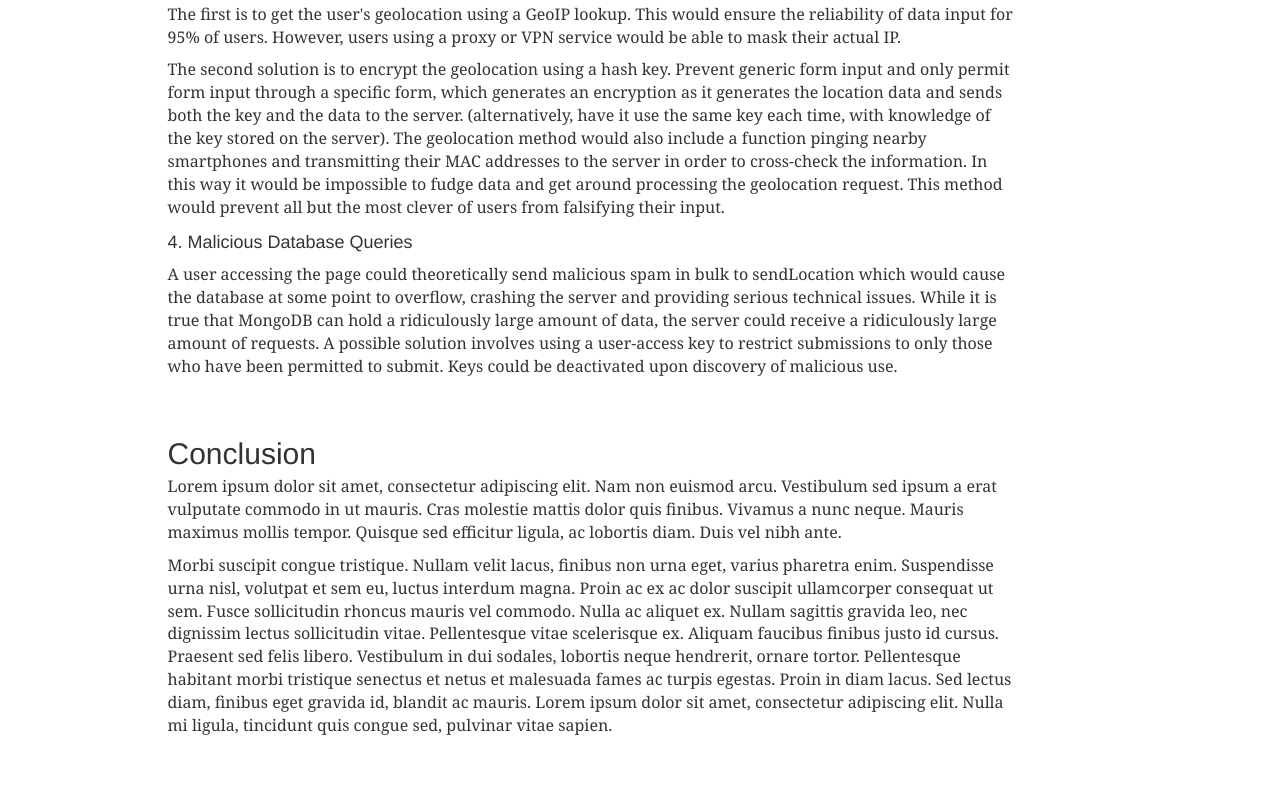
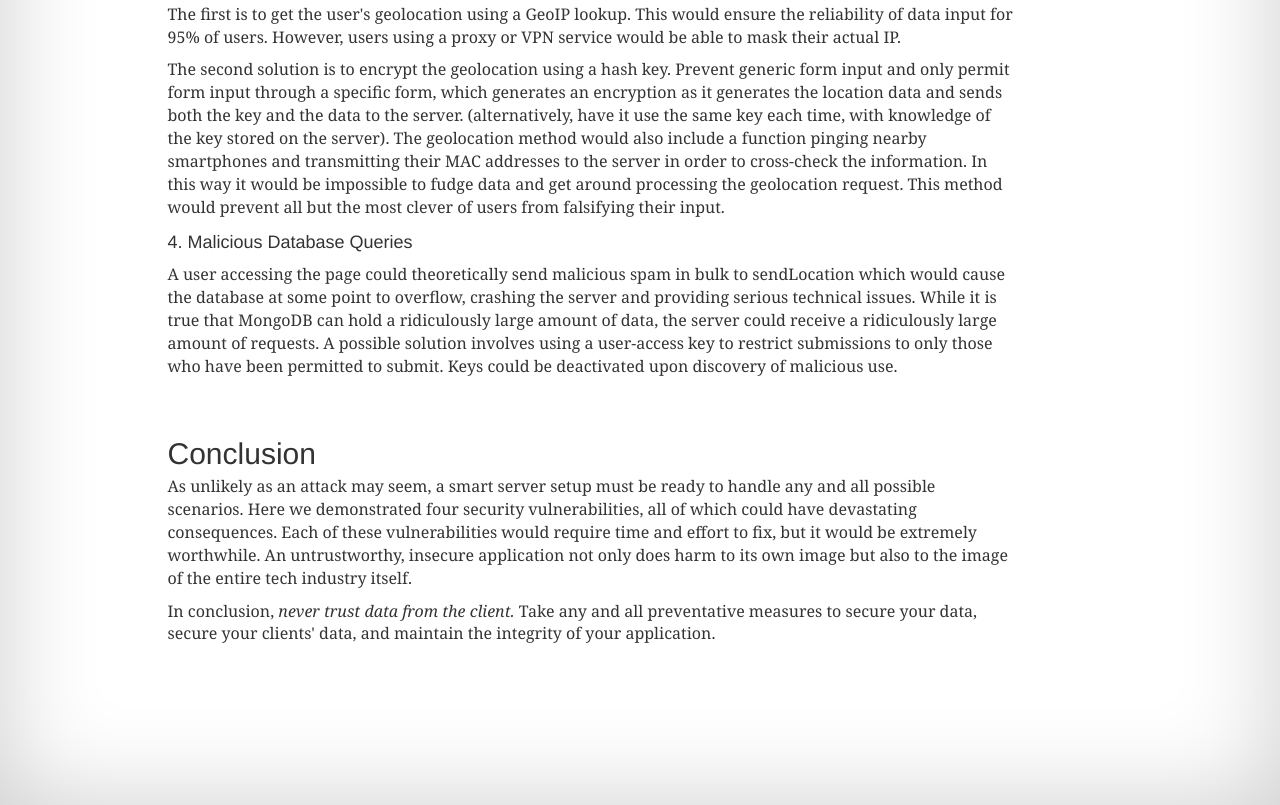
Before and after one commit to rhavens/comp20-rhavens, a plain HTML site: page security/index.html in a window 1280 px wide. Shown: the part 2022-2827 px from the top of the page. Drawn offline with nearby package versions, Linux system fonts and the light colour scheme.

Commit message:
Webpage complete

```diff
--- a/security/custom.css
+++ b/security/custom.css
@@ -210,3 +210,13 @@ h4 {
 ul {
   padding-left: 0;
 }
+
+.site-wrapper {
+  background-color:#FFFFFF;
+  display: table;
+  width: 100%;
+  height: 100%; /* For at least Firefox */
+  min-height: 100%;
+  -webkit-box-shadow: inset 0 0 100px rgba(0,0,0,.2);
+          box-shadow: inset 0 0 100px rgba(0,0,0,.2);
+}
--- a/security/index.html
+++ b/security/index.html
@@ -10,6 +10,7 @@
 </head>
 
 <body data-spy="scroll" data-target=".navbar-default">
+	<div class="site-wrapper">
 	<div class="container">
 		<div class="row">
 			<div class="col-lg-9 col-lg-offset-1">
@@ -36,7 +37,7 @@
 					<h2 class="blog-post-title" id="issues">Issues Found</h2>
 					<ul>
 						<li><h4>1. Cross-site Scripting (XSS)</h4></li>
-						<li><p>According to <a href="en.wikipedia.org/wiki/Cross-site_scripting">Wikipedia</a>, Cross-site scripting is a type of computer security vulnerability which enables attackers to inject client-side script into web pages which may then be viewed by other users.</p></li>
+						<li><p>According to <a href="http://en.wikipedia.org/wiki/Cross-site_scripting">Wikipedia</a>, Cross-site scripting is a type of computer security vulnerability which enables attackers to inject client-side script into web pages which may then be viewed by other users.</p></li>
 						<li><p>Special characters are not parsed from input, which makes submitting a malicious script as part of the login form as simple as placing &lt;script&gt; tags. Also important is that there are no contorls in place limiting script src location - I was able to insert jQuery into the page by using a CDN.</p></li>
 						<li><h4>2. No restrictions on input</h4></li>
 						<li><p>Using Burp Suite, I posted a number of test forms, some containing sanitary data and some containing bytecode from zipped file packages (essentially garbage input). I discovered that there was no restriction on the size of input - I could inject as large a string as I wanted for the login form, and it would still render on the page.</p></li>
@@ -53,8 +54,8 @@
 				</div>
 				<div class="blog-post">
 					<h2 class="blog-post-title" id="conclusion">Conclusion</h2>
-					<p>Lorem ipsum dolor sit amet, consectetur adipiscing elit. Nam non euismod arcu. Vestibulum sed ipsum a erat vulputate commodo in ut mauris. Cras molestie mattis dolor quis finibus. Vivamus a nunc neque. Mauris maximus mollis tempor. Quisque sed efficitur ligula, ac lobortis diam. Duis vel nibh ante.</p>
-					<p>Morbi suscipit congue tristique. Nullam velit lacus, finibus non urna eget, varius pharetra enim. Suspendisse urna nisl, volutpat et sem eu, luctus interdum magna. Proin ac ex ac dolor suscipit ullamcorper consequat ut sem. Fusce sollicitudin rhoncus mauris vel commodo. Nulla ac aliquet ex. Nullam sagittis gravida leo, nec dignissim lectus sollicitudin vitae. Pellentesque vitae scelerisque ex. Aliquam faucibus finibus justo id cursus. Praesent sed felis libero. Vestibulum in dui sodales, lobortis neque hendrerit, ornare tortor. Pellentesque habitant morbi tristique senectus et netus et malesuada fames ac turpis egestas. Proin in diam lacus. Sed lectus diam, finibus eget gravida id, blandit ac mauris. Lorem ipsum dolor sit amet, consectetur adipiscing elit. Nulla mi ligula, tincidunt quis congue sed, pulvinar vitae sapien.</p>
+					<p>As unlikely as an attack may seem, a smart server setup must be ready to handle any and all possible scenarios. Here we demonstrated four security vulnerabilities, all of which could have devastating consequences. Each of these vulnerabilities would require time and effort to fix, but it would be extremely worthwhile. An untrustworthy, insecure application not only does harm to its own image but also to the image of the entire tech industry itself.
+					<p>In conclusion, <span style="font-style:italic">never trust data from the client.</span> Take any and all preventative measures to secure your data, secure your clients' data, and maintain the integrity of your application.</p>
 				</div>
 			</div>
 			<div class="col-lg-2">
@@ -73,6 +74,9 @@
 					</div>
 				</nav>
 			</div>
+		</div>
+		<div style="height:100px;"></div>
+	</div>
 	</div>
 	<script>
 		$('body').scrollspy({ target: '.navbar-default' })
```
